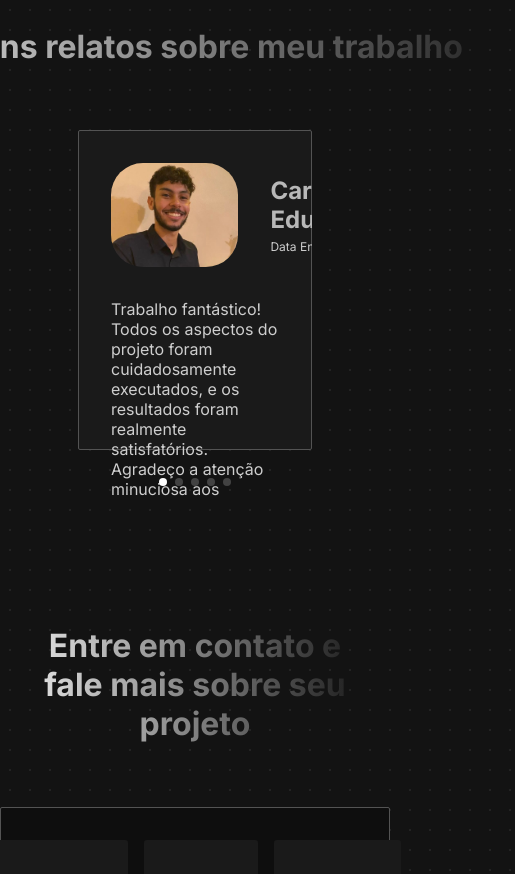
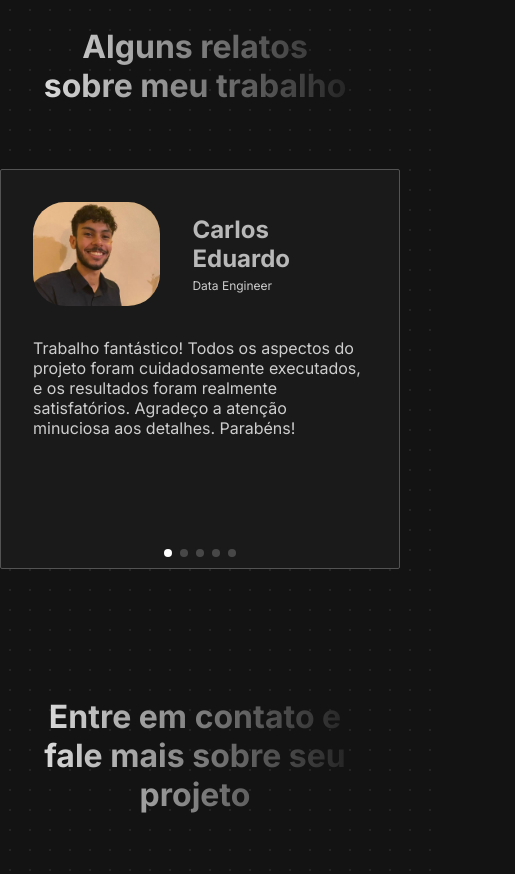
Before and after one commit to DEVLevid/levid-lima-web, a Next.js app: page / in a window 390 px wide. Shown: the part 3580-4454 px from the top of the page, 515 px wide, since content can reach past the window. Built offline with nearby package versions, Linux system fonts and the light colour scheme.

Commit message:
refactor: Creating mobile version for feedbacks component.

```diff
--- a/src/components/feedbacks/styles.module.scss
+++ b/src/components/feedbacks/styles.module.scss
@@ -66,7 +66,6 @@
           color: #cecece;
         }
       }
-
     }
 
     p {
@@ -81,3 +80,21 @@
     bottom: -1 rem;
   }
 }
+
+@media (max-width: 1280px) {
+  .container {
+    .title {
+      width: 20rem;
+    }
+    .cardContainer {
+      display: flex;
+      align-items: center;
+      width: 25rem;
+      height: auto;
+    }
+    .card {
+      width: 20rem;
+      height: 25rem;
+    }
+  }
+}
```
Lines whose indentation alone changed are shown as unchanged.
